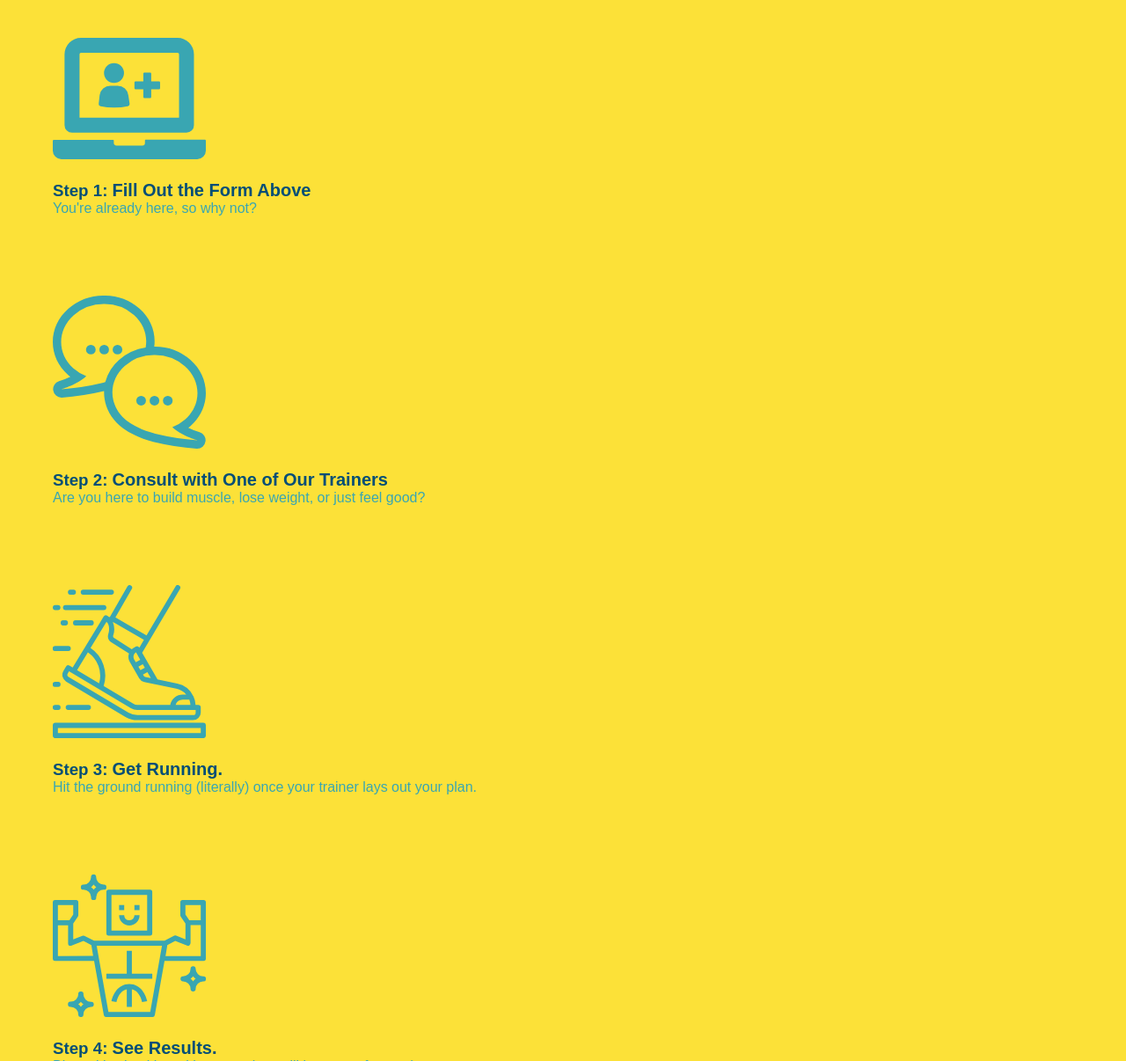
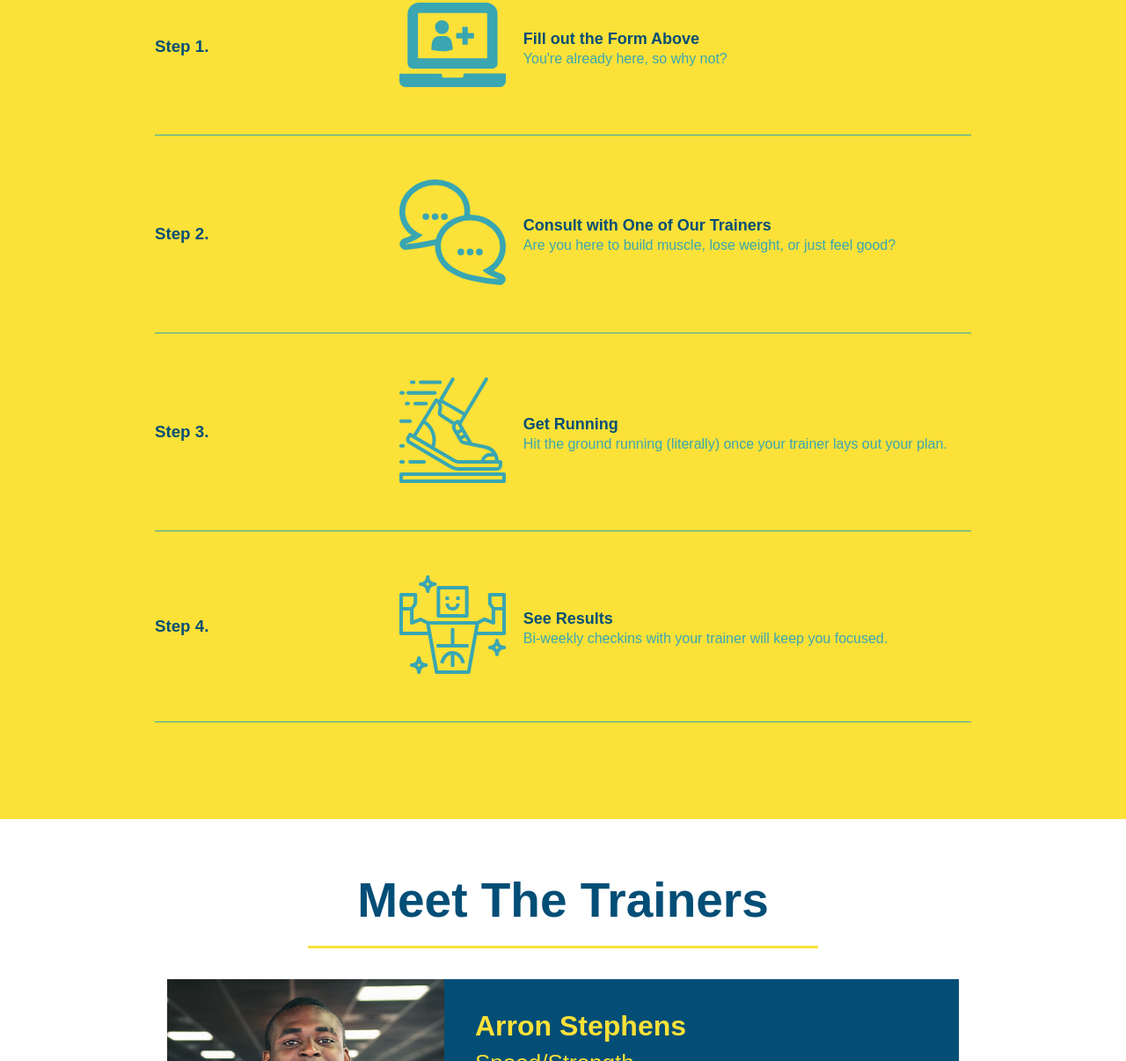
Before and after one commit to kylebaylis/run-buddy, a plain HTML site: page index.html in a window 1280 px wide. Shown: the part 1325-2531 px from the top of the page at 88% size. Drawn offline with Linux system fonts and the light colour scheme.

Commit message:
add flexbox to the steps

```diff
--- a/Assets/css/style.css
+++ b/Assets/css/style.css
@@ -188,33 +188,59 @@ section {
     border-color: #39a6b2;
 }
 
-.steps div {
-    margin-bottom: 80px;
+.step h3 {
+    color: #024e76;
+    font-size: 46 px;
+    flex: 1 30%;
 }
 
-.steps img {
-    width: 15%;
-    margin: 10px 0;
+.step-text p {
+    color: #39a6b2;
+    font-size: 18 px;
 }
 
-.steps h3 {
+.step-text h4 {
+    font-size: 18px;
+    line-height: 1.5;
     color: #024e76;
-    font-size: 46 px;
-    margin-top: 10px;
 }
 
-.steps p {
-    color: #39a6b2;
-    font-size: 23 px;
+.step {
+    margin: 50px auto;
+    padding-bottom: 50px;
+    width: 80%;
+    border-bottom: 1px solid #39a6b2;
+    display: flex;
+    flex-wrap: wrap;
+    align-items: center;
+    justify-content: space-between;
 }
 
-.steps span {
-    font-size: 20px;
+.step-info {
+    flex: 2 70%;
+    display: flex;
+    flex-wrap: wrap;
+    align-items: center;
 }
 
+.step-img {
+    flex: 1 12%;
+    margin-right: 20px;
+}
+
+.step-img img {
+    max-width: 100%;
+}
+
+.step-text {
+    flex: 12;
+}
+
+/* trainers had stuff in it from module 1, removed during module 2
 .trainers {
 
 }
+*/
 
 .trainer {
     width: 900px;
--- a/index.html
+++ b/index.html
@@ -94,29 +94,56 @@
                 <h2 class="section-title secondary-border">What You Do</h2>
             </div>
 
-            <div>
-                <!-- img element -->
+            <div class="step">
+                <h3>Step 1.</h3>
+                <div class="step-info">
+                    <div class="step-img">
                         <img src="./assets/images/step-1.svg" alt="" />
-                <h3>Step 1: <span>Fill Out the Form Above</span></h3>
+                    </div>
+                    <div class="step-text">
+                        <h4>Fill out the Form Above</h4>
                         <p>You're already here, so why not?</p>
                     </div>
+                </div>
+            </div>
 
-            <div>
+            <div class="step">
+                <h3>Step 2.</h3>
+                <div class="step-info">
+                    <div class="step-img">
                         <img src="./Assets/images/step-2.svg" alt="" />
-                <h3>Step 2: <span>Consult with One of Our Trainers</span></h3>
+                    </div>
+                    <div class="step-text">
+                        <h4>Consult with One of Our Trainers</h4>
                         <p>Are you here to build muscle, lose weight, or just feel good?</p>
                     </div>
+                </div>
+            </div>
 
-            <div>
+            <div class="step">
+                <h3>Step 3.</h3>
+                <div class="step-info">
+                    <div class="step-img">
                         <img src="./Assets/images/step-3.svg" alt="" />
-                <h3>Step 3: <span>Get Running.</span></h3>
+                    </div>
+                    <div class="step-text">
+                        <h4>Get Running</h4>
                         <p>Hit the ground running (literally) once your trainer lays out your plan.</p>
                     </div>
+                </div>
+            </div>
 
-            <div>
-                <img src="./Assets/images/step-4.svg" alt="" />
-                <h3>Step 4: <span>See Results.</span></h3>
+            <div class="step">
+                <h3>Step 4.</h3>
+                <div class="step-info">
+                    <div class="step-img">
+                        <img src="./assets/images/step-4.svg" alt="" />
+                    </div>
+                    <div class="step-text">
+                        <h4>See Results</h4>
                         <p>Bi-weekly checkins with your trainer will keep you focused.</p>
+                    </div>
+                </div>
             </div>
         </section>
 
```
Lines whose indentation alone changed are shown as unchanged.
